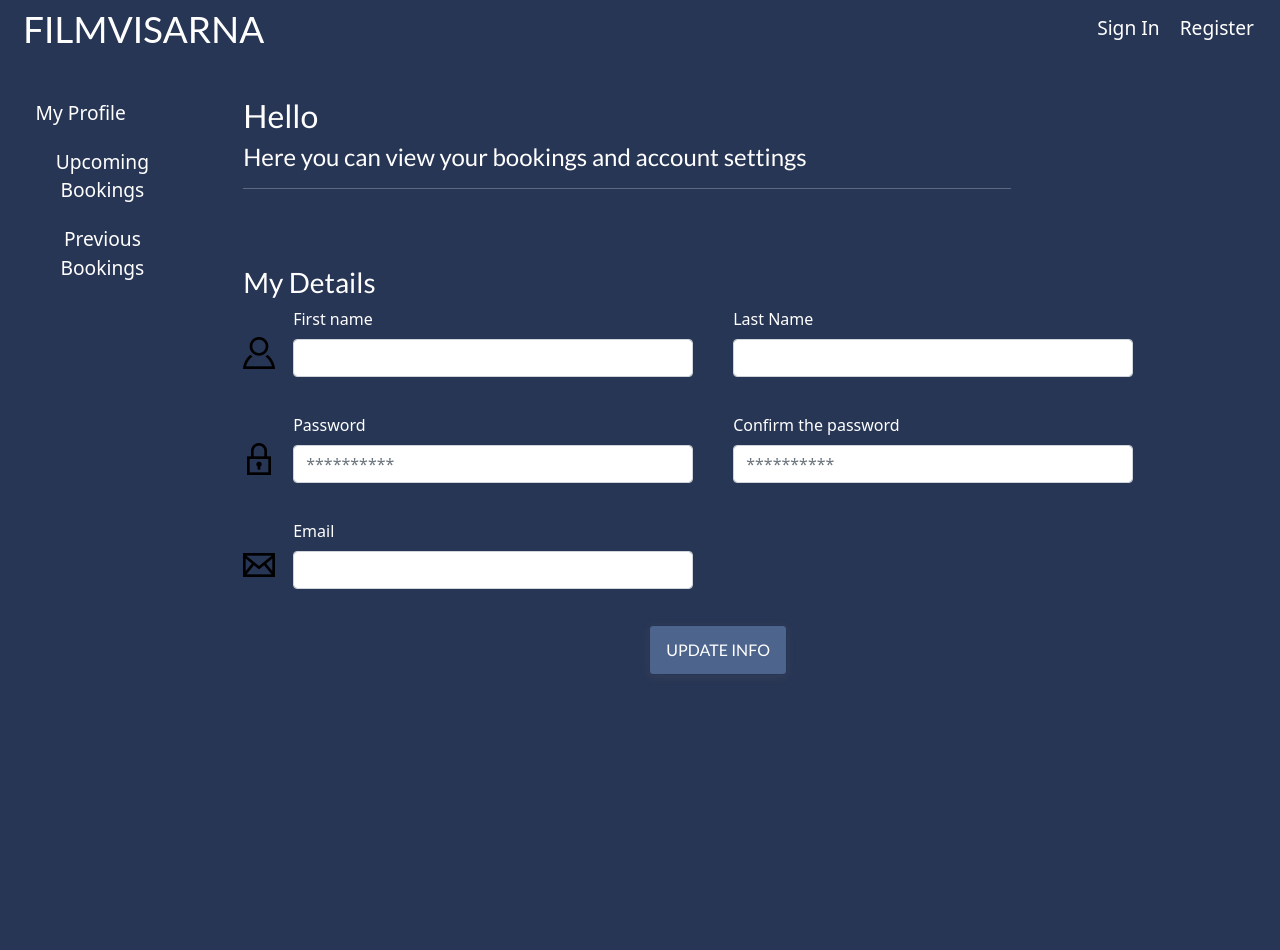
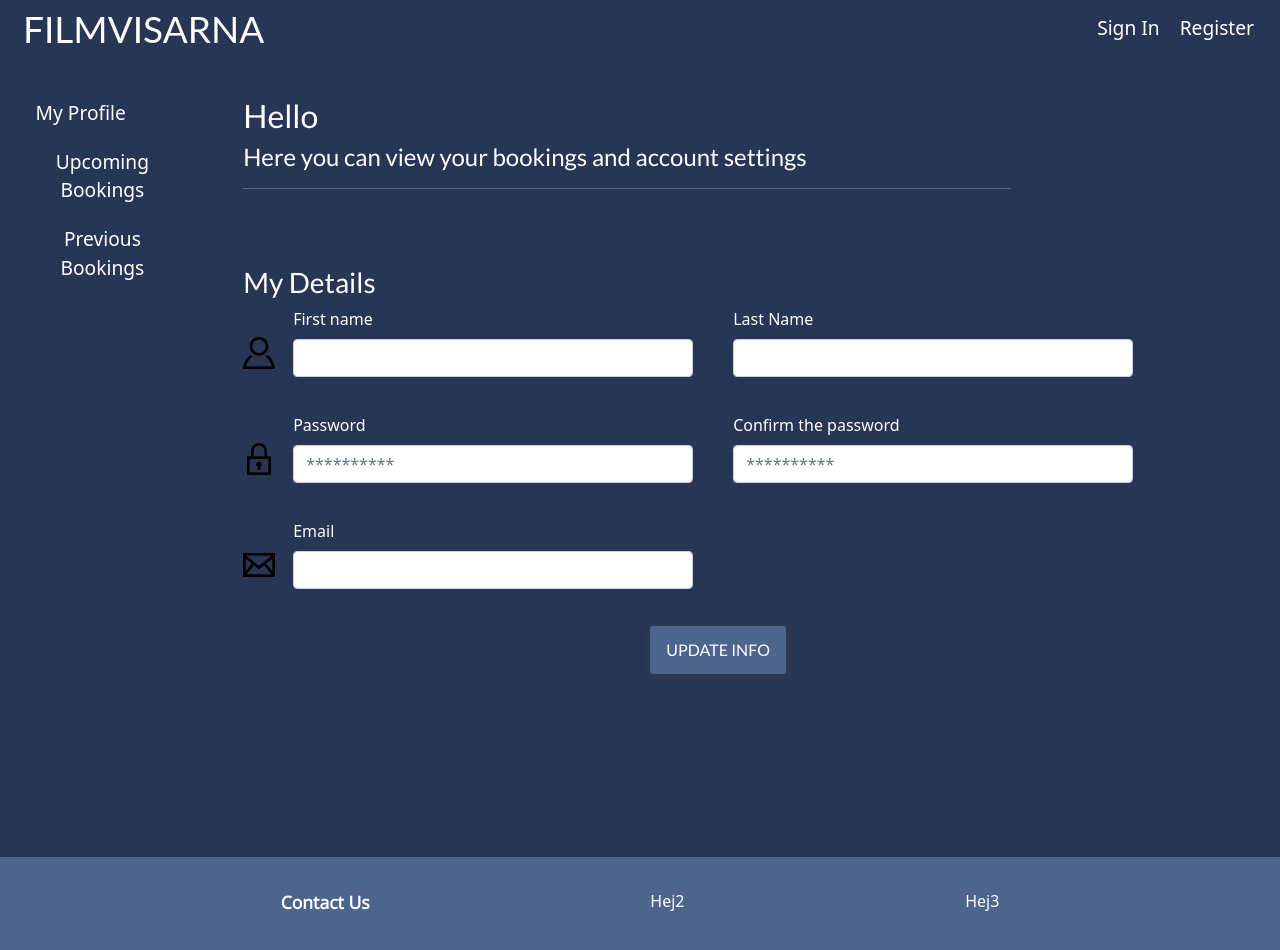
Before and after one commit to isskor/filmVisarna, a React (Create React App) app in the folder client/: page /Profile in a window 1280 px wide. Shown: the top 950 px of the page. Before the commit the page ends 857 px from the top, so only its background shows below. Built offline with nearby package versions, Linux system fonts and the light colour scheme; no server answers.

Commit message:
Created footer files and started styling

```diff
--- a/client/src/App.js
+++ b/client/src/App.js
@@ -1,51 +1,53 @@
-import About from './pages/About';
-import './App.scss';
-import { BrowserRouter, Route } from 'react-router-dom';
-import Nav from './components/Navbar.js';
-import Home from './pages/Home';
-import MovieContextProvider from './contexts/MovieContext';
-import UserContextProvider from './contexts/UserContext';
-import DetailPage from './pages/DetailPage';
-import LoginPage from './pages/LoginPage';
-import FilterContextProvider from './contexts/FilterContext';
-import Login from './components/Login';
-import RegisterThxPage from './pages/RegisterThxPage';
-import ProfilePage from './pages/ProfilePage';
-import BookingSeatPage from './pages/BookingSeatPage';
+import About from "./pages/About";
+import "./App.scss";
+import { BrowserRouter, Route } from "react-router-dom";
+import Nav from "./components/Navbar.js";
+import Home from "./pages/Home";
+import MovieContextProvider from "./contexts/MovieContext";
+import UserContextProvider from "./contexts/UserContext";
+import DetailPage from "./pages/DetailPage";
+import LoginPage from "./pages/LoginPage";
+import FilterContextProvider from "./contexts/FilterContext";
+import Login from "./components/Login";
+import RegisterThxPage from "./pages/RegisterThxPage";
+import ProfilePage from "./pages/ProfilePage";
+import BookingSeatPage from "./pages/BookingSeatPage";
+import Footer from "./components/Footer";
 
 function App() {
   return (
-    <div className='App'>
+    <div className="App">
       <BrowserRouter>
         <MovieContextProvider>
           <FilterContextProvider>
             <UserContextProvider>
               <Nav />
-              <Route exact path='/'>
+              <Route exact path="/">
                 <Home />
               </Route>
 
-              <Route exact path='/about'>
+              <Route exact path="/about">
                 <About />
               </Route>
-              <Route exact path='/loginpage'>
+              <Route exact path="/loginpage">
                 <LoginPage />
               </Route>
-              <Route exact path='/login'>
+              <Route exact path="/login">
                 <Login />
               </Route>
-              <Route exact path='/movies/:id'>
+              <Route exact path="/movies/:id">
                 <DetailPage />
               </Route>
-              <Route exact path='/showtime/:id'>
+              <Route exact path="/showtime/:id">
                 <BookingSeatPage />
               </Route>
-              <Route exact path='/thank-you-for-registering'>
+              <Route exact path="/thank-you-for-registering">
                 <RegisterThxPage />
               </Route>
-              <Route exact path='/Profile'>
+              <Route exact path="/Profile">
                 <ProfilePage />
               </Route>
+              <Footer />
             </UserContextProvider>
           </FilterContextProvider>
         </MovieContextProvider>
--- a/client/src/App.scss
+++ b/client/src/App.scss
@@ -1,10 +1,11 @@
-@import '../node_modules/bootstrap/dist/css/bootstrap.css';
-@import 'custom';
-@import './styles/Home.scss';
-@import './styles/MovieBanner.scss';
-@import './styles/FilterModal.scss';
-@import './styles/DetailPage.scss';
-@import './styles/About.scss';
-@import './styles/ProfilePage.scss';
-@import './styles/BookingSeatPage.scss';
-@import './styles//ChooseSeats.scss';
+@import "../node_modules/bootstrap/dist/css/bootstrap.css";
+@import "custom";
+@import "./styles/Home.scss";
+@import "./styles/MovieBanner.scss";
+@import "./styles/FilterModal.scss";
+@import "./styles/DetailPage.scss";
+@import "./styles/About.scss";
+@import "./styles/ProfilePage.scss";
+@import "./styles/BookingSeatPage.scss";
+@import "./styles//ChooseSeats.scss";
+@import "./styles/Footer.scss";
--- /dev/null
+++ b/client/src/components/Footer.js
@@ -0,0 +1,19 @@
+import { Container } from "react-bootstrap";
+import Login from "../components/Login";
+import Register from "../components/Register";
+import { useState } from "react";
+
+export default function Footer() {
+  return (
+    <div className="footerContainer">
+      <div className="footerMain">
+        <div className="footerSection">
+          <p className="footerLink"> Contact Us </p>
+        </div>
+        <div className="footerSection">Hej2</div>
+        <div className="footerSection">Hej3</div>
+      </div>
+      <div className="footerBottom"></div>
+    </div>
+  );
+}
--- /dev/null
+++ b/client/src/styles/Footer.scss
@@ -0,0 +1,40 @@
+.footerContainer {
+  position: relative;
+  display: flex;
+  flex-direction: column;
+  margin-bottom: 0;
+  background: $QueenBlue;
+  padding-bottom: 20px;
+  color: #fff;
+  height: 20vh;
+  flex-direction: column;
+  padding-top: 2rem;
+}
+
+.footerMain {
+  display: flex;
+  flex-direction: row;
+  justify-content: space-evenly;
+  height: 60%;
+  padding-bottom: 3rem;
+  border-bottom: 1px solid rgb(6, 0, 56);
+}
+
+.footerMainSection {
+  display: flex;
+  border: 1px solid gray;
+  flex: 33%;
+  max-width: 33%;
+  flex-direction: column;
+}
+
+.footerLink {
+  font-size: 1.1rem;
+  font-weight: bold;
+}
+
+.footerBottom {
+  display: flex;
+  flex-direction: row;
+  justify-content: space-between;
+}
```
